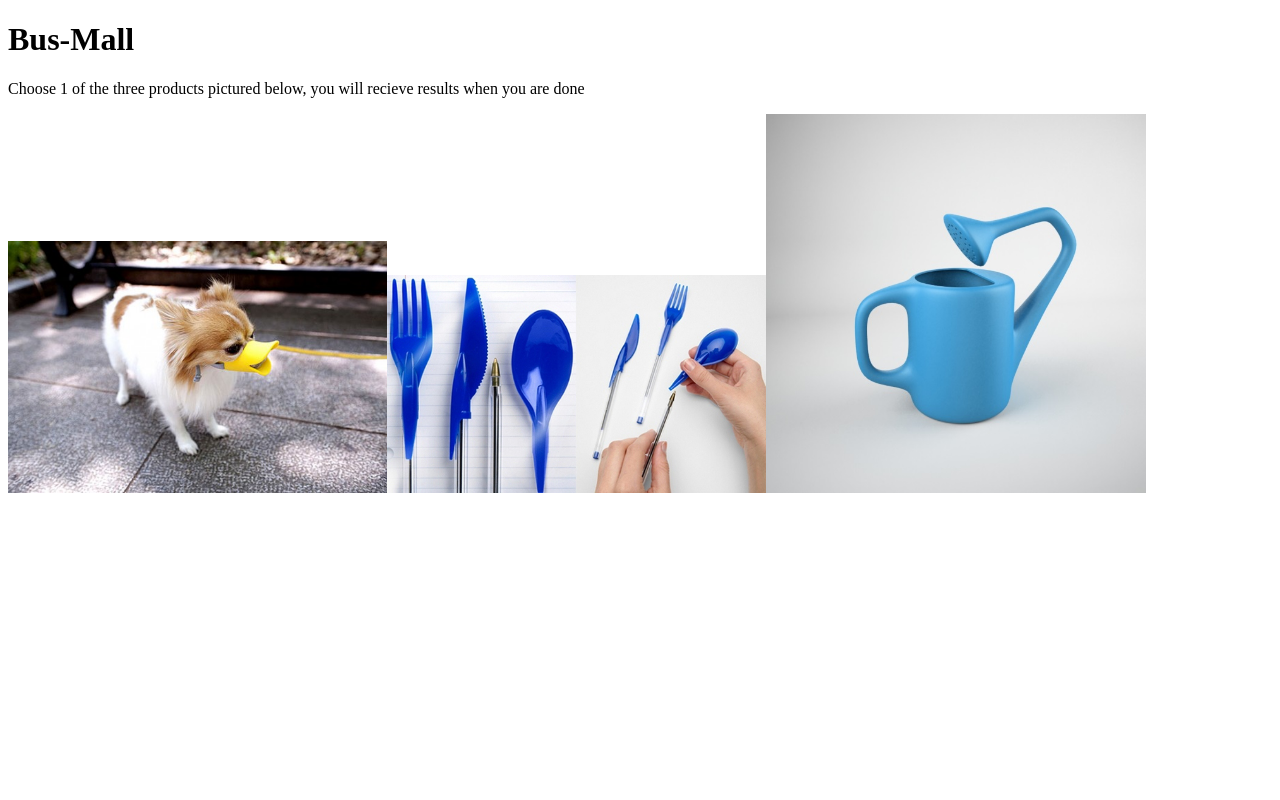
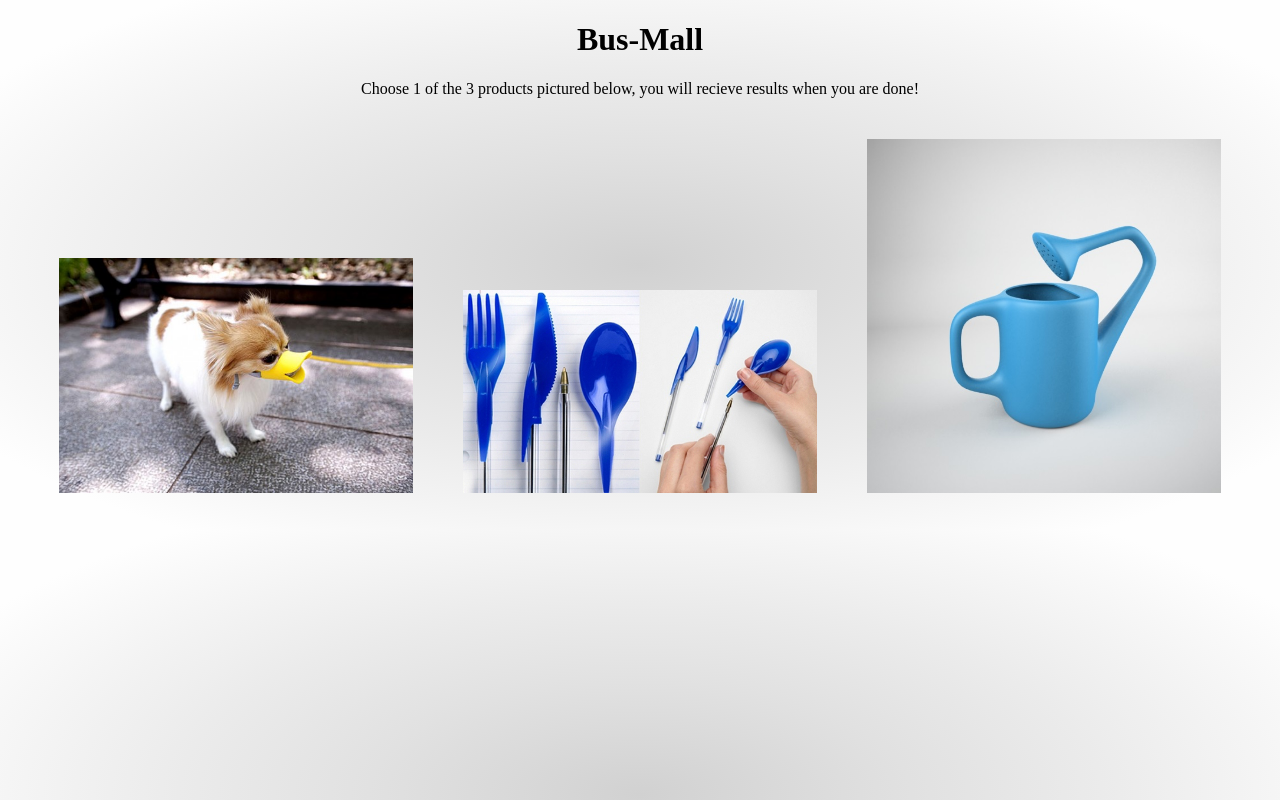
Before and after one commit to Tyler-206/bus-mall, a plain HTML site: page index.html in a window 1280 px wide. Drawn offline with Linux system fonts and the light colour scheme.

Commit message:
added some css

```diff
--- a/css/style.css
+++ b/css/style.css
@@ -1,3 +1,24 @@
+/* used gradient maker http://www.cssmatic.com/gradient-generator*/
+body {
+  background: radial-gradient(ellipse at center, rgba(226,226,226,1) 0%, rgba(219,219,219,1) 0%, rgba(209,209,209,1) 0%, rgba(225,225,225,1) 30%, rgba(235,235,235,1) 51%, rgba(254,254,254,1) 87%);
+  /*background-color: lightgrey;*/
+}
+
+h1 {
+  text-align: center;
+}
+
+main {
+  text-align: center;
+}
+
+
 img {
-  width: 30%;
+  width: 28%;
+  margin-left: auto;
+  margin-right: auto;
+  margin-top: auto;
+  margin-bottom: auto;
+  padding: 2%;
+
 }
--- a/index.html
+++ b/index.html
@@ -10,7 +10,7 @@
     </header>
     <main>
       <section>
-        <p>Choose 1 of the three products pictured below, you will recieve results when you are done</p>
+        <p>Choose 1 of the 3 products pictured below, you will recieve results when you are done!</p>
       </section>
       <section id="products">
       </section>
--- a/js/app.js
+++ b/js/app.js
@@ -66,17 +66,17 @@ function productSelector () {
   currentImages.push(img3);
   console.log(currentImages);
 
-  for (var i = 0; i < productNames.length; i++) {
-    if (currentImages[i] == Product.fileName[i]) {
-      Product[i].shown++;
-      console.log(Product[i]);
+  // for (var i = 0; i < productNames.length; i++) {
+  //   if (currentImages[i] == Product.fileName[i]) {
+  //     Product[i].shown++;
+  //     console.log(Product[i]);
       // for (var j = 0; j < objectList.length; j++) {
       //       if (objectList[j].fileName == currentlyShowing[i]) {
       //         objectList[j].timesShown++;
       //         console.log(objectList[j]);
       //       }
-    };
-  };
+    // };
+  // };
 }
 //call the function
 productSelector();
```
